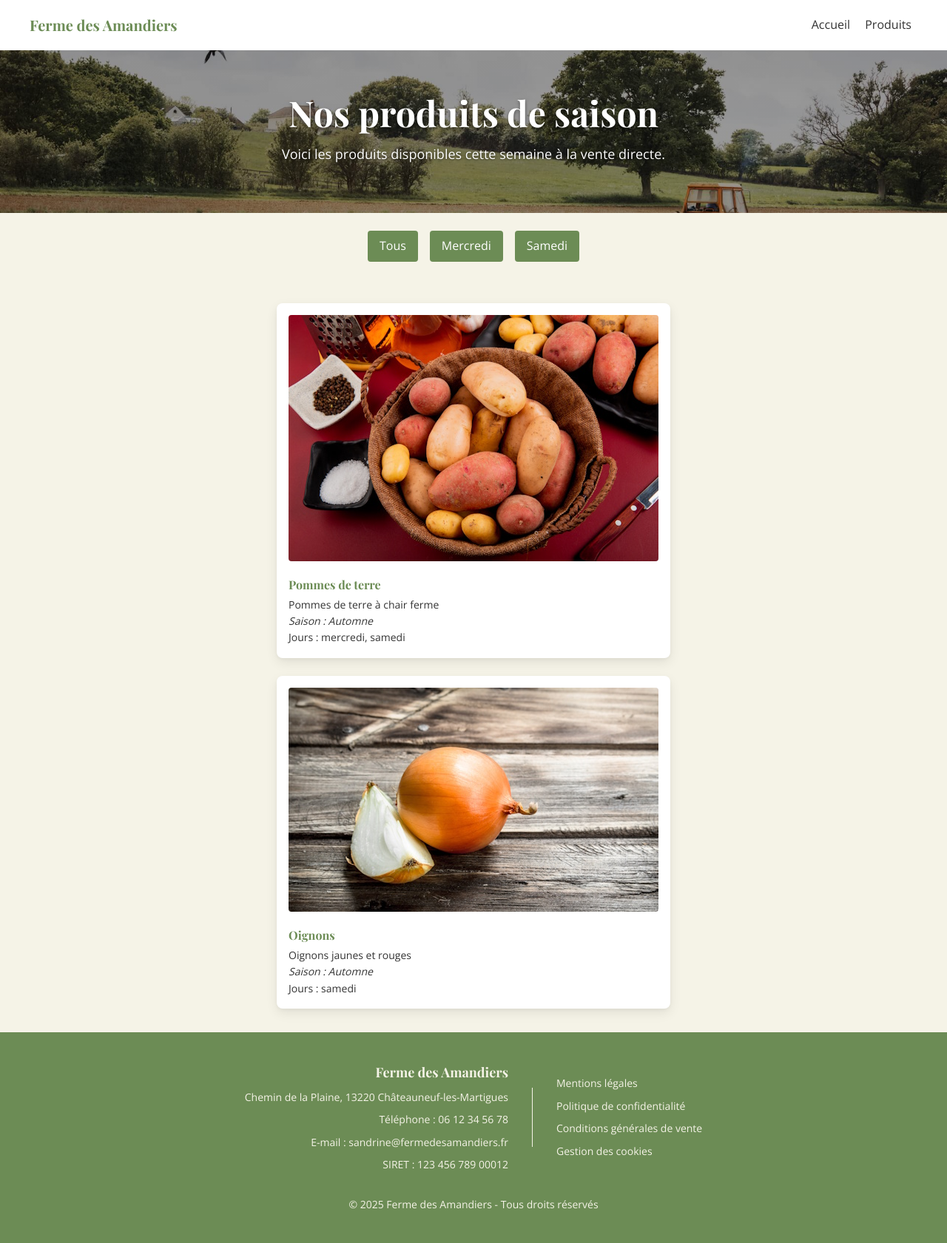
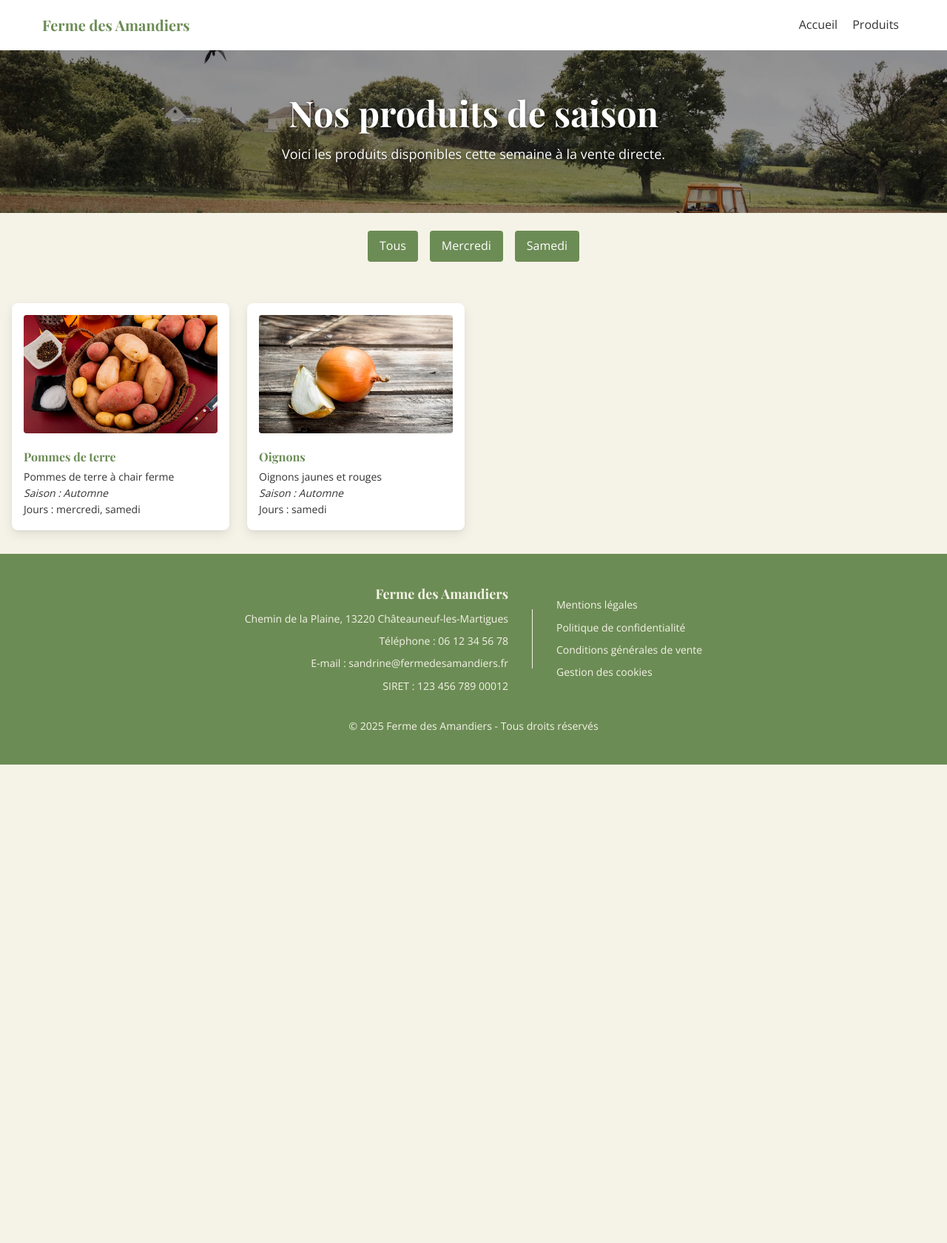
Before and after one commit to mikepixeldev/OCR-CdPD-Projet9-Creation_Site_FermeDesAmandiers, a PHP site: page /produits.php in a window 1280 px wide. Shown: the whole page at 74% size. After the commit the page ends 1034 px from the top, so only its background shows below. Run offline with PHP 8.4, Linux system fonts and the light colour scheme; data comes from the database, SQL or seed files in the repository.

Commit message:
Improve product grid layout and image styling
Enhanced the CSS for .produit-card images to ensure consistent sizing and positioning. Updated responsive grid columns for .products-grid at various breakpoints. Minor PHP cleanup in produits.php for header inclusion.

```diff
--- a/assets/css/style.css
+++ b/assets/css/style.css
@@ -465,6 +465,10 @@ footer a {
 .produit-card img {
     margin-bottom: 1.6rem;
     border-radius: 0.4rem;
+    max-height: 16rem;
+    object-fit: cover;
+    object-position: center;
+    width: 100%;
 }
 
 .produit-card h2 {
@@ -492,10 +496,9 @@ footer a {
 /* ------------------ */
 
 @media (min-width: 1200px) {
-
     .container {
-        padding-left: 0;
-        padding-right: 0;
+        padding-left: max(1.33%, 16px);
+        padding-right: max(1.33%, 16px);
     }
 }
 
@@ -632,3 +635,33 @@ footer a {
         background-color: #F5F3E7;
     }
 }
+
+/* ------------------ */
+/* PRODUITS           */
+/* ------------------ */
+
+@media (min-width: 640px) {
+
+    .products-grid {
+        grid-template-columns: repeat(2, minmax(0, 1fr));
+    }
+}
+
+
+@media (min-width: 768px) {
+
+    .products-grid {
+        grid-template-columns: repeat(3, minmax(0, 1fr));
+    }
+
+    .produit-card img {
+        height: 16rem;
+    }
+}
+
+@media (min-width: 1024px) {
+
+    .products-grid {
+        grid-template-columns: repeat(4, minmax(0, 1fr));
+    }
+}
--- a/produits.php
+++ b/produits.php
@@ -47,10 +47,8 @@ $stmt->execute();
 // On utilise fetchAll pour récupérer tous les produits de la saison courante
 $produits = $stmt->fetchAll(PDO::FETCH_ASSOC);
 
-?>
 
-<!-- Inclusion du header -->
-<?php
+// Inclusion du header
 $title = "Nos produits de saison – Ferme des Amandiers";
 $metaDescription = "Consultez les paniers disponibles selon la saison et les jours de retrait (mercredi et samedi).";
 include 'partials/header.php';
```
